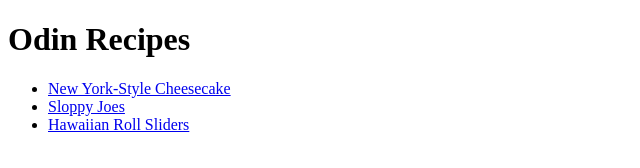
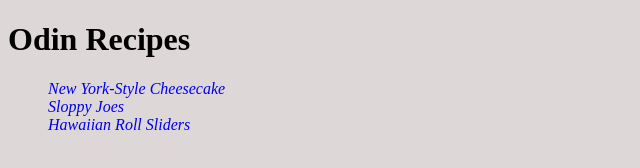
Before and after one commit to MfnBacon/odin-recipes, a plain HTML site: page index.html in a window 1280 px wide. Shown: the whole page, without its empty margins (0-640 px from the left). Drawn offline with Linux system fonts and the light colour scheme.

Commit message:
Changes to be committed:         modified:   index.html - Fixed Broken Links         modified:   recipes/hawaiian_roll_sliders.html - Fixed Broken Links         modified:   recipes/new_york_cheesecake.html - Fixed Broken Links         modified:   recipes/sloppy_joes.html - Fixed Broken Links 	new file:   style.css - Added Style

```diff
--- a/index.html
+++ b/index.html
@@ -6,14 +6,15 @@
     <meta http-equiv="X-UA-Compatible" content="ie=edge">
     <title>TOP - Odin Recipes</title>
     <link rel="stylesheet" href="style.css">
+
   </head>
   <body>
 	<h1>Odin Recipes</h1>
 
     <ul>
-        <li><a href="#new_york_cheesecake.html">New York-Style Cheesecake</a></li>
-        <li><a href="#sloppy_joes.html">Sloppy Joes</a></li>
-        <li><a href="#hawaiian_roll_sliders.html">Hawaiian Roll Sliders</a></li>
+        <li><a href="recipes/#new_york_cheesecake.html">New York-Style Cheesecake</a></li>
+        <li><a href="recipes/#sloppy_joes.html">Sloppy Joes</a></li>
+        <li><a href="recipes/#hawaiian_roll_sliders.html">Hawaiian Roll Sliders</a></li>
     </ul>
   </body>
 </html>
--- /dev/null
+++ b/style.css
@@ -0,0 +1,17 @@
+body {
+    background-color:rgb(221, 215, 215);
+}
+
+li a {
+    font-style:italic;
+    text-decoration:none;
+    list-style:none;
+}
+
+ul {
+    list-style:none;
+}
+
+ol {
+    list-style:none;
+}
```
Also changed, not shown: recipes/hawaiian_roll_sliders.html (+3 -3 lines), recipes/new_york_cheesecake.html (+1 -1 lines), recipes/sloppy_joes.html (+2 -2 lines).
